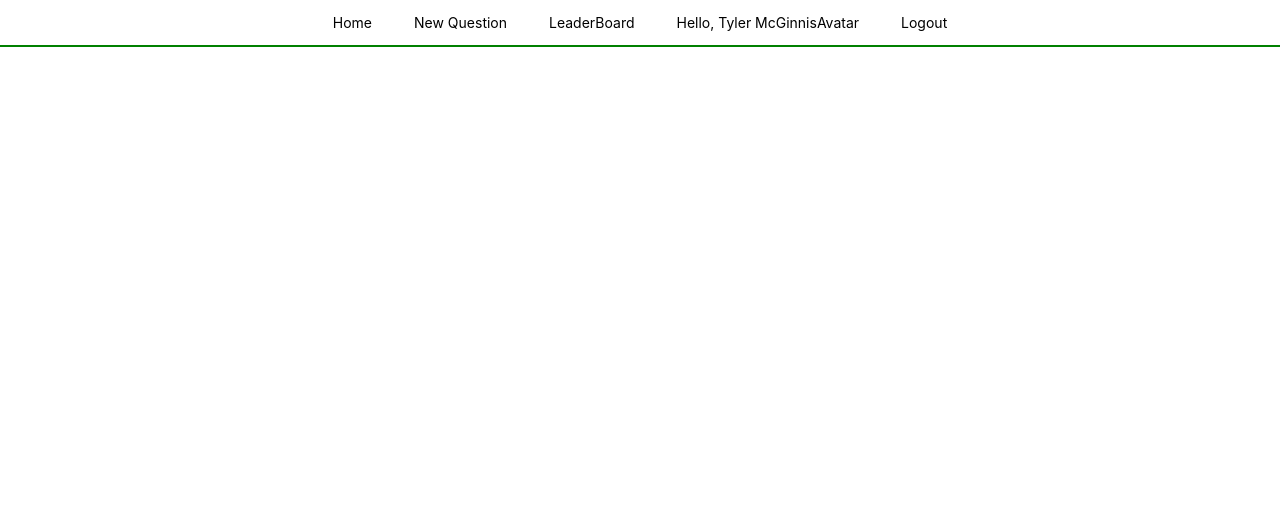
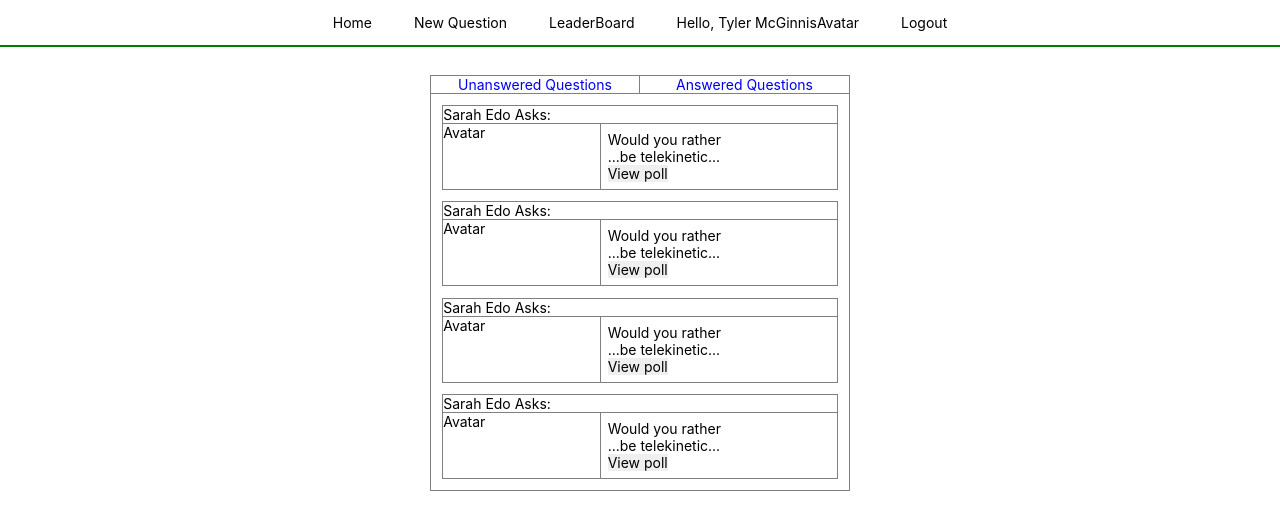
Before and after one commit to Gnwin/would-you-rather, a React (Create React App) app: page / in a window 1280 px wide. Shown: the top 530 px of the page. Built offline with nearby package versions, Linux system fonts and the light colour scheme.

Commit message:
build out views and components

```diff
--- a/src/App.js
+++ b/src/App.js
@@ -1,13 +1,9 @@
 import React from 'react'
 import { Route } from 'react-router-dom'
-// import './App.css';
 
-// import Login from './Login'
-import Navigation from './Navigation'
-
-
-
-
+import Home from './Home';
+// import NewQuestion from './QuestionsList';
+// import LeaderBoard from './QuestionsList';
 
 
 class App extends React.Component {
@@ -15,12 +11,18 @@ class App extends React.Component {
     return(
 
       <div>
-        {/* <Route exact path='/'> */}
-            {/* <Login/> */}
-            <Navigation/>
-        {/* </Route> */}
+        <Route exact path='/'>
+          <Home/>
+        </Route>
+
+        {/* <Route path='/newquestion'> */}
+          {/* <NewQuestion/> */}
+        {/* </Route>  */}
 
 
+        {/* <Route path='/leaderboard'> */}
+          {/* <LeaderBoard/> */}
+        {/* </Route>  */}
       </div>
 
     )
--- /dev/null
+++ b/src/Home.js
@@ -0,0 +1,16 @@
+import React from "react";
+
+import QuestionsList  from './QuestionsList';
+
+
+
+
+class Home extends React.Component {
+	render(){
+		return(
+			<QuestionsList/>
+		)
+	}
+}
+
+export default Home
--- a/src/LoggedUser.js
+++ b/src/LoggedUser.js
@@ -1,5 +1,4 @@
 import React from "react"
-import Link from 'react-router-dom'
 
 
 
--- /dev/null
+++ b/src/Question.css
@@ -0,0 +1,23 @@
+.pad {
+	border: 1px solid gray;
+	/* padding: 0.5rem; */
+	margin: 0.8rem;
+}
+
+.question-info {
+  display: flex;
+	border-top: 1px solid gray;
+}
+
+.question-item {
+	/* width: 50%; */
+}
+
+.avatar {
+	border-right: 1px solid gray;
+	width: 40%;
+}
+
+.spacer {
+	padding: 0.5rem;
+}
--- /dev/null
+++ b/src/Question.js
@@ -0,0 +1,29 @@
+import React from 'react';
+// import Link from "react-router-dom";
+
+
+import './Question.css'
+
+
+class Question extends React.Component {
+    render(){
+      return(
+				<div className='pad'>
+					<p className='border'>Sarah Edo Asks:</p>
+					<div className="question-info">
+						<div className="question-item avatar">Avatar</div>
+						<div className="question-item question">
+							<div className='spacer'>
+								<p>Would you rather</p>
+								<p>...be telekinetic...</p>
+								<button>View poll</button>
+							</div>
+						</div>
+					</div>
+				</div>
+			)
+    }
+}
+
+
+export default Question
--- /dev/null
+++ b/src/QuestionsList.css
@@ -0,0 +1,24 @@
+.questions-list {
+  border: 1px solid gray;
+	width: 50%;
+	max-width: 30rem;
+	margin: 2rem auto;
+}
+
+.header {
+	border-bottom: 1px solid gray;
+	display: flex;
+}
+
+.borderright {
+	border-right: 1px solid gray;
+}
+
+.header-tag {
+	width: 50%;
+	text-align: center;
+}
+
+.header-link {
+	display: block;
+}
--- /dev/null
+++ b/src/QuestionsList.js
@@ -0,0 +1,37 @@
+import React from 'react';
+import { Link } from 'react-router-dom'
+
+import './QuestionsList.css'
+import  Question from './Question';
+
+
+
+class QuestionsList extends React.Component {
+	render(){
+		return(
+			<div className="questions-list">
+				<div className="header">
+					<div className='header-tag borderright'><Link to='' className='header-link'>Unanswered Questions</Link></div>
+					<div className='header-tag'><Link to='' className='header-link'>Answered Questions</Link></div>
+				</div>
+
+				<div className='unansweredquestion'>
+					<Question/>
+					<Question/>
+					<Question/>
+					<Question/>
+				</div>
+
+				{/* <div className='answeredquestion'>
+					<Question/>
+					<Question/>
+					<Question/>
+					<Question/>
+				</div> */}
+
+			</div>
+		)
+	}
+}
+
+export default QuestionsList
--- a/src/index.js
+++ b/src/index.js
@@ -4,11 +4,18 @@ import { BrowserRouter } from 'react-router-dom'
 import './index.css';
 import App from './App';
 import reportWebVitals from './reportWebVitals';
+import Navigation from './Navigation'
 
 ReactDOM.render(
-  <BrowserRouter>
-    <App />
-  </BrowserRouter>,
+  <React.StrictMode>
+    <BrowserRouter>
+      <Navigation/>
+    </BrowserRouter>
+
+    <BrowserRouter>
+      <App />
+    </BrowserRouter>
+  </React.StrictMode>,
   document.getElementById('root')
 );
 
```
